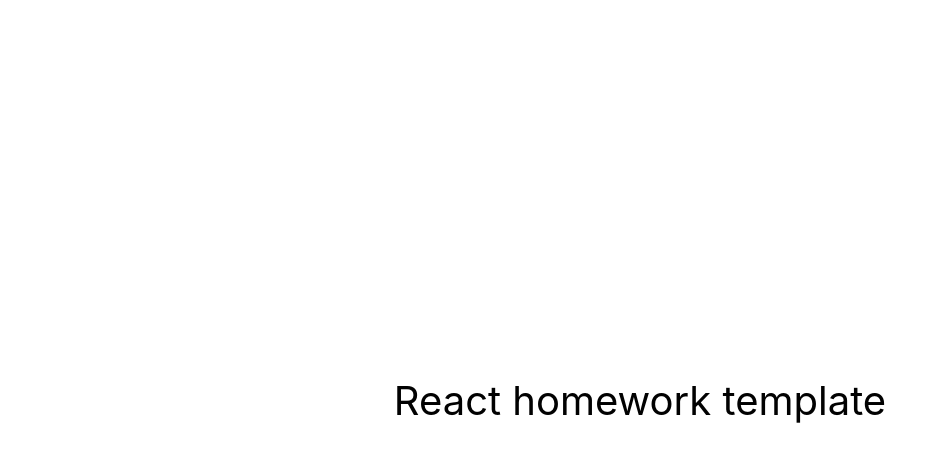
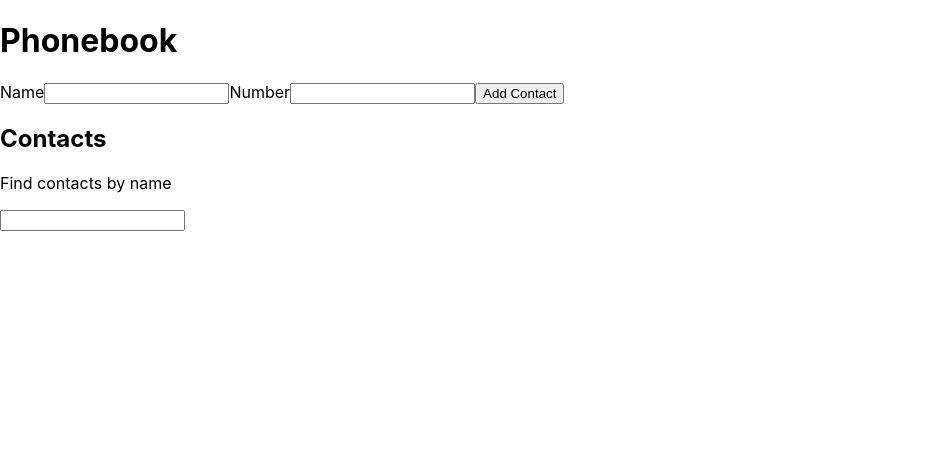
Before and after one commit to ApolinarySzumski/goit-react-hw-03-phonebook, a React (Create React App) app: page / in a window 1280 px wide. Shown: the top 462 px of the page, without its empty margins (0-947 px from the left). Built offline with nearby package versions, Linux system fonts and the light colour scheme.

Commit message:
first commit

```diff
--- a/package.json
+++ b/package.json
@@ -2,11 +2,13 @@
   "name": "react-homework-template",
   "version": "0.1.0",
   "private": true,
-  "homepage": "https://goitacademy.github.io/react-homework-template/",
+  "homepage": "https://ApolinarySzumski.github.io/goit-react-hw-02-phonebook/",
   "dependencies": {
     "@testing-library/jest-dom": "^5.16.3",
     "@testing-library/react": "^12.1.4",
     "@testing-library/user-event": "^13.5.0",
+    "nanoid": "^5.0.2",
+    "prop-types": "^15.8.1",
     "react": "^18.1.0",
     "react-dom": "^18.1.0",
     "react-scripts": "5.0.1",
--- a/src/components/App.jsx
+++ b/src/components/App.jsx
@@ -1,16 +1,76 @@
-export const App = () => {
-  return (
-    <div
-      style={{
-        height: '100vh',
-        display: 'flex',
-        justifyContent: 'center',
-        alignItems: 'center',
-        fontSize: 40,
-        color: '#010101'
-      }}
-    >
-      React homework template
-    </div>
-  );
-};
+import React, { Component } from 'react';
+import { nanoid } from 'nanoid';
+import Form from './Form/Form';
+import Filter from './Filter/Filter';
+import ContactList from './ContactList/ContactList';
+import ContactListElement from './ContactListElement/ContactListElement';
+
+export class App extends Component {
+  state = {
+    contacts: [],
+    filter: '',
+  };
+
+  handleSubmit = e => {
+    e.preventDefault();
+    if (this.state.contacts.find(c => c.name === e.target[0].value)) {
+      return alert(`${e.target[0].value} is already in contacts`);
+    } else {
+      return this.setState(prev => ({
+        contacts: [
+          ...prev.contacts,
+          {
+            id: nanoid(),
+            name: prev.name,
+            number: prev.number,
+          },
+        ],
+      }));
+    }
+  };
+
+  handleChange = e => {
+    const { value, name } = e.target;
+    this.setState({ [name]: value });
+  };
+
+  handleDelete = contactToRemove => {
+    this.setState(prev => ({
+      contacts: prev.contacts.filter(c => c !== contactToRemove),
+    }));
+  };
+
+  render() {
+    const filteredContacts = this.state.contacts.filter(contact =>
+      contact.name.toLowerCase().includes(this.state.filter.toLowerCase())
+    );
+
+    return (
+      <div>
+        <h1>Phonebook</h1>
+        <Form
+          name={this.state.name}
+          number={this.state.number}
+          change={this.handleChange}
+          submit={this.handleSubmit}
+        />
+        <h2>Contacts</h2>
+        <Filter filter={this.state.filter} change={this.handleChange} />
+        <ContactList>
+          {filteredContacts.map(contact => {
+            const deleteContact = () => {
+              this.handleDelete(contact);
+            };
+            return (
+              <ContactListElement
+                key={nanoid()}
+                element={contact}
+                deleteElement={deleteContact}
+              />
+            );
+          })}
+        </ContactList>
+      </div>
+    );
+  }
+}
--- /dev/null
+++ b/src/components/ContactList/ContactList.jsx
@@ -0,0 +1,5 @@
+const ContactList = ({ children }) => {
+  return <ul>{children}</ul>;
+};
+
+export default ContactList;
--- /dev/null
+++ b/src/components/ContactListElement/ContactListElement.jsx
@@ -0,0 +1,19 @@
+import PropTypes from 'prop-types';
+
+const ContactListElement = ({ element, deleteElement }) => {
+  return (
+    <li>
+      <p>
+        {element.name}: {element.number}
+        <button onClick={deleteElement}>Delete</button>
+      </p>
+    </li>
+  );
+};
+
+ContactListElement.propTypes = {
+  element: PropTypes.array,
+  deleteElement: PropTypes.func,
+};
+
+export default ContactListElement;
--- /dev/null
+++ b/src/components/Filter/Filter.jsx
@@ -0,0 +1,23 @@
+import PropTypes from 'prop-types';
+
+const Filter = ({ filter, change }) => {
+  return (
+    <>
+      <p>Find contacts by name</p>
+      <input
+        type="tel"
+        name="filter"
+        value={filter}
+        title="Find contacts by name"
+        onChange={change}
+      />
+    </>
+  );
+};
+
+Filter.propTypes = {
+  filter: PropTypes.string,
+  change: PropTypes.func,
+};
+
+export default Filter;
--- /dev/null
+++ b/src/components/Form/Form.jsx
@@ -0,0 +1,42 @@
+import PropTypes from 'prop-types';
+
+const Form = ({ name, number, change, submit }) => {
+  return (
+    <form onSubmit={submit}>
+      <label>
+        Name
+        <input
+          type="text"
+          name="name"
+          value={name}
+          pattern="^[a-zA-Zа-яА-Я]+(([' -][a-zA-Zа-яА-Я ])?[a-zA-Zа-яА-Я]*)*$"
+          title="Name may contain only letters, apostrophe, dash and spaces. For example Adrian, Jacob Mercer, Charles de Batz de Castelmore d'Artagnan"
+          required
+          onChange={change}
+        />
+      </label>
+      <label>
+        Number
+        <input
+          type="tel"
+          name="number"
+          value={number}
+          pattern="\+?\d{1,4}?[-.\s]?\(?\d{1,3}?\)?[-.\s]?\d{1,4}[-.\s]?\d{1,4}[-.\s]?\d{1,9}"
+          title="Phone number must be digits and can contain spaces, dashes, parentheses and can start with +"
+          required
+          onChange={change}
+        />
+      </label>
+      <button type="submit">Add Contact</button>
+    </form>
+  );
+};
+
+Form.propTypes = {
+  name: PropTypes.string,
+  number: PropTypes.string,
+  change: PropTypes.func,
+  submit: PropTypes.func,
+};
+
+export default Form;
```
Also changed, not shown: 1 other file (tests, documents, lock files or other folders).
